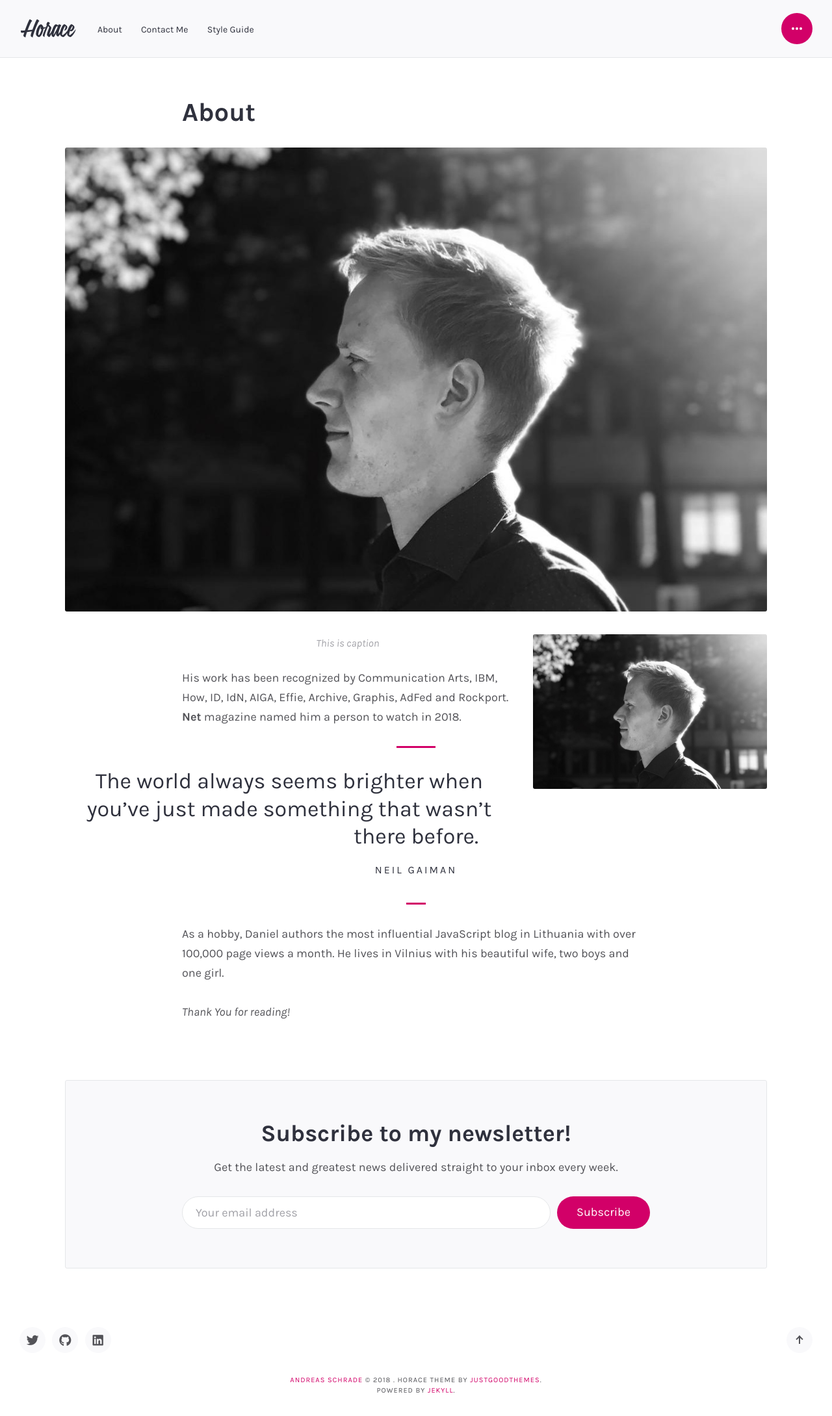
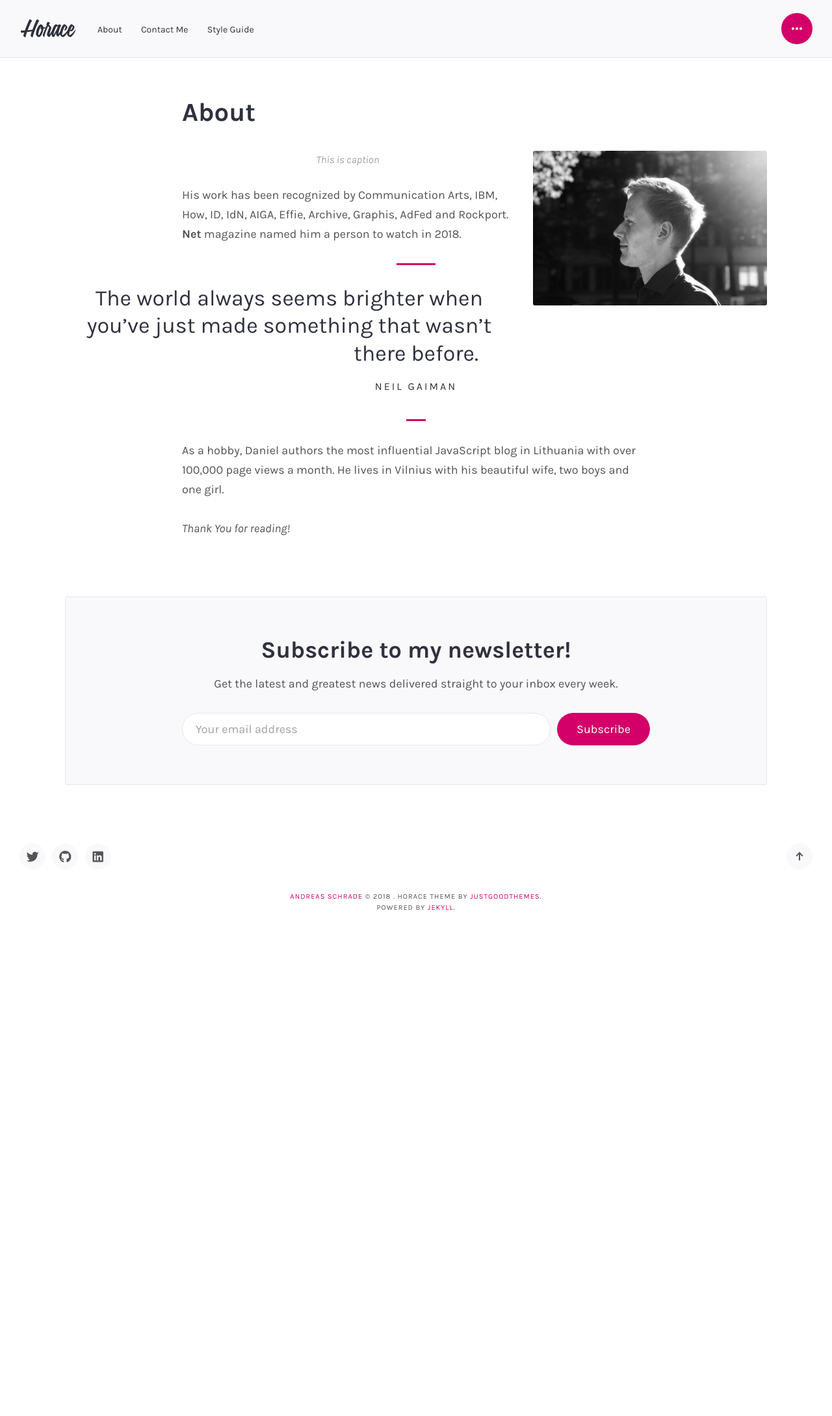
Before and after one commit to andreasschrade/andreasschrade.github.com, a Jekyll site: the page built from about.md, in a window 1280 px wide. Shown: the whole page at 65% size. Built offline with Jekyll 4.4.1, drawn with Linux system fonts in a browser that asks for light colours; some web fonts are replaced; after the commit the page ends 1435 px from its top, so only the background shows below that.

Commit message:
update photo

```diff
--- a/about.md
+++ b/about.md
@@ -1,10 +1,8 @@
 ---
 layout: page
 title: About
-featured_image: /assets/images/pages/about.jpg
 ---
 {% include image-caption.html imageurl="/assets/images/pages/about.jpg#right" title="Concrete roads" caption="This is caption" %}
-
 
 His work has been recognized by Communication Arts, IBM, How, ID, IdN, AIGA, Effie, Archive, Graphis, AdFed and Rockport. **Net** magazine named him a person to watch in 2018.
 
```
